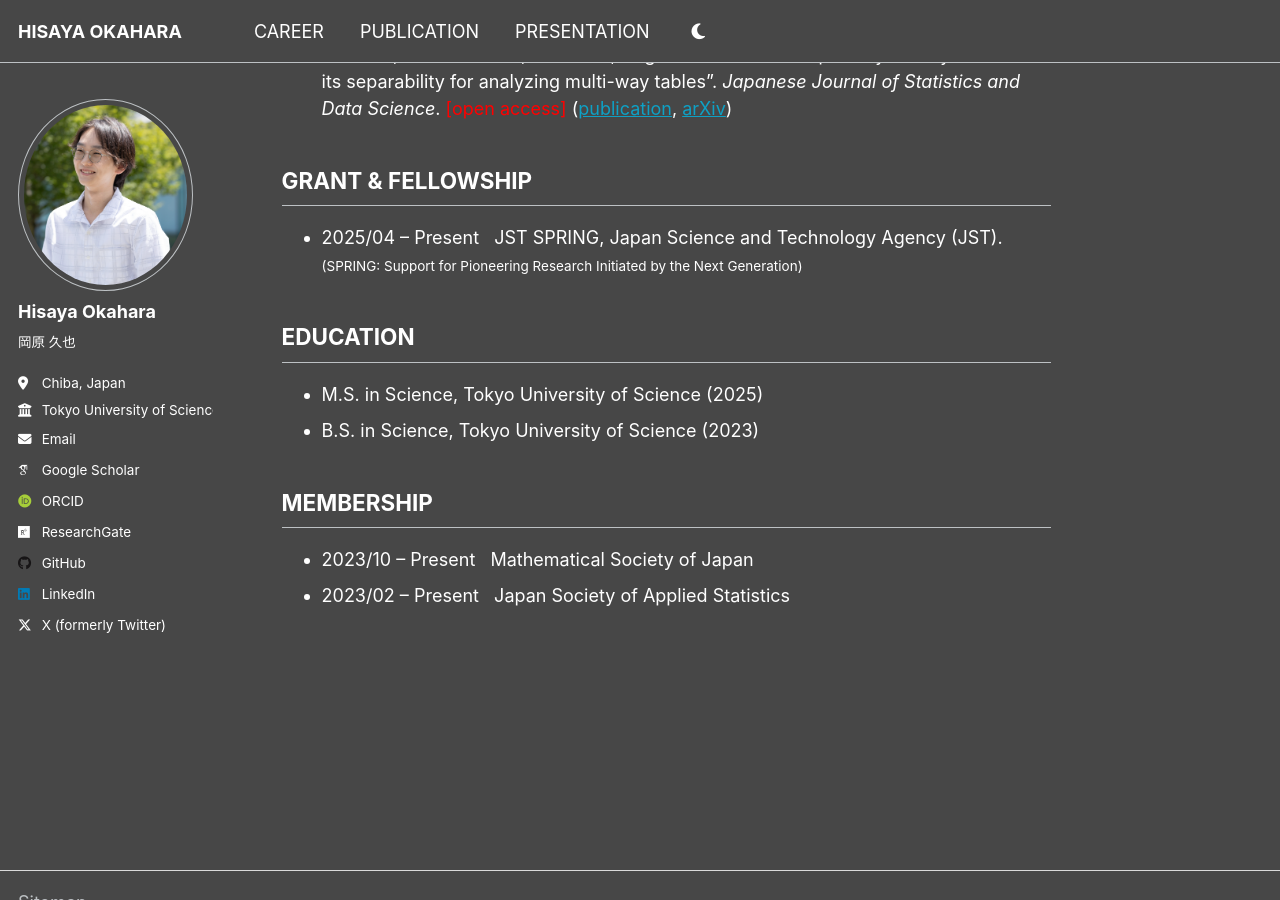
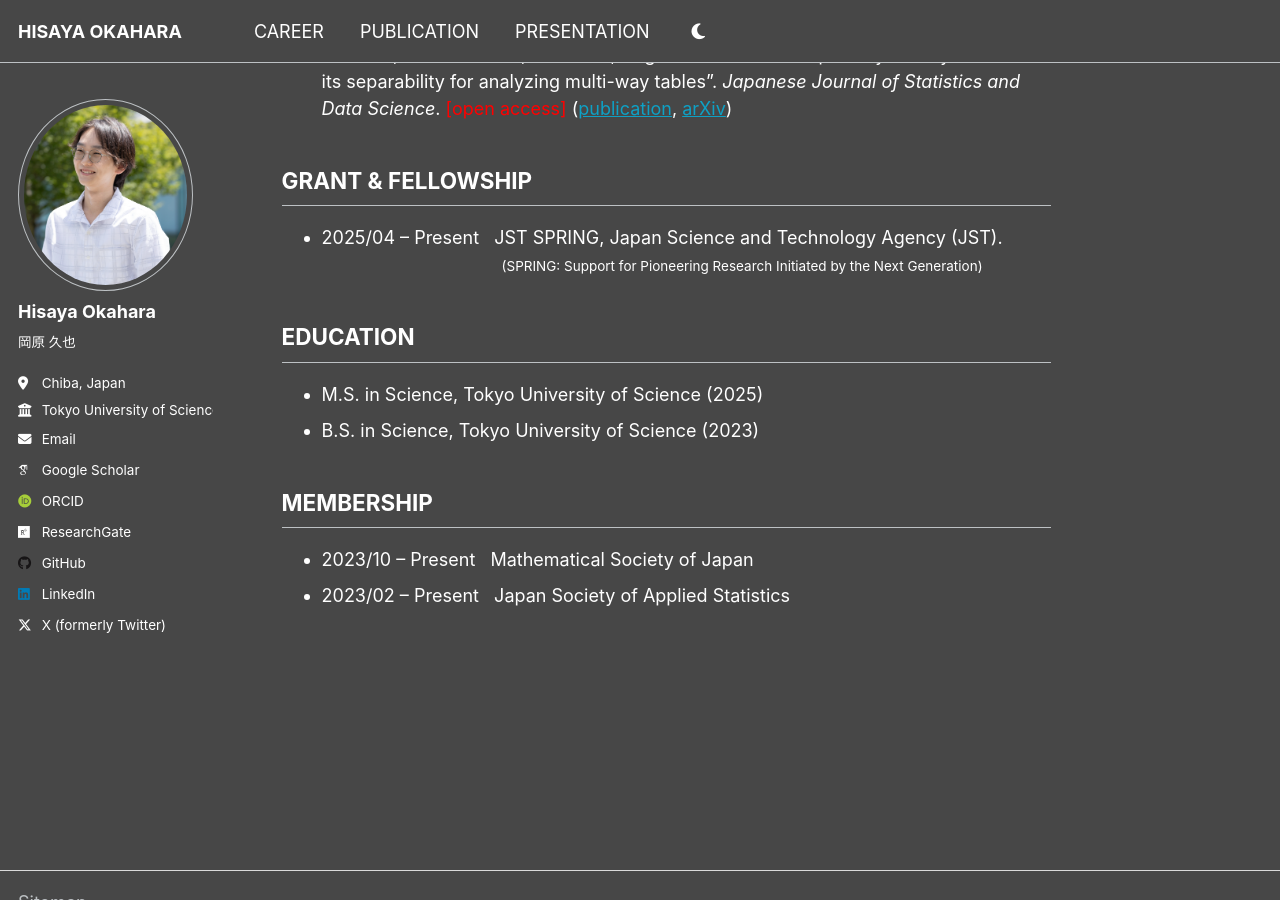
Before and after one commit to h-okahara/h-okahara.github.io, a Jekyll site: the page built from _pages/about.md, in a window 1280 px wide and 900 px high, scrolled down 700 px. Built offline with Jekyll 4.4.1, drawn with Linux system fonts in a browser that asks for light colours; some web fonts are replaced.

Commit message:
Update about.md

```diff
--- a/_pages/about.md
+++ b/_pages/about.md
@@ -33,7 +33,7 @@ I'm a Ph.D. student in the [Tahata Lab](https://tahata-lab.is.noda.tus.ac.jp/) a
 ## GRANT & FELLOWSHIP
 
 - 2025/04 – Present &nbsp; JST SPRING, Japan Science and Technology Agency (JST).
-  <small> (SPRING: Support for Pioneering Research Initiated by the Next Generation) </small>
+  <div style="padding-left: 10em;"> <small> (SPRING: Support for Pioneering Research Initiated by the Next Generation) </small>
 
 ## EDUCATION
 
```
